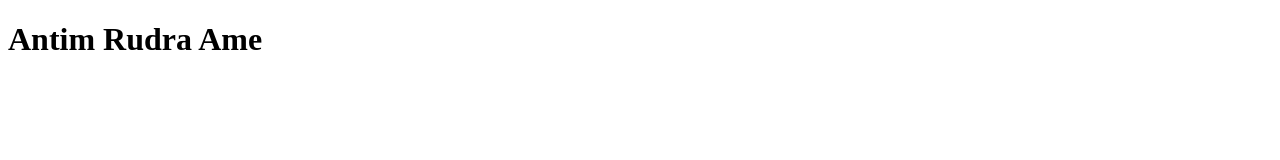
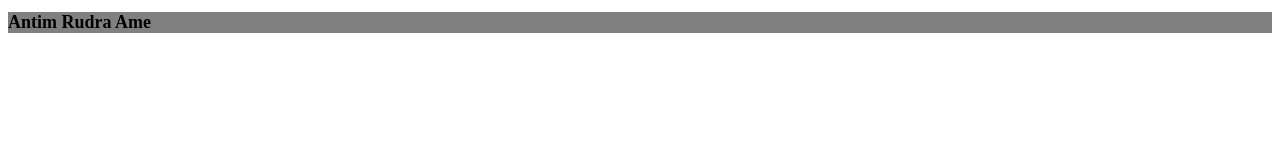
Before and after one commit to antimrudra/My-Project, a plain HTML site: page index.html in a window 1280 px wide. Drawn offline with Linux system fonts and the light colour scheme.

Commit message:
Learn Css

```diff
--- /dev/null
+++ b/Style.css
@@ -0,0 +1,6 @@
+h1{
+    background-color: gray;
+    font-size: large;
+    box-shadow: black;
+
+}
--- a/index.html
+++ b/index.html
@@ -4,6 +4,7 @@
     <meta charset="UTF-8">
     <meta name="viewport" content="width=device-width, initial-scale=1.0">
     <title>Document</title>
+    <link rel="stylesheet" href="Style.css">
 </head>
 <body>
     <h1>Antim Rudra Ame    </h1>
```
